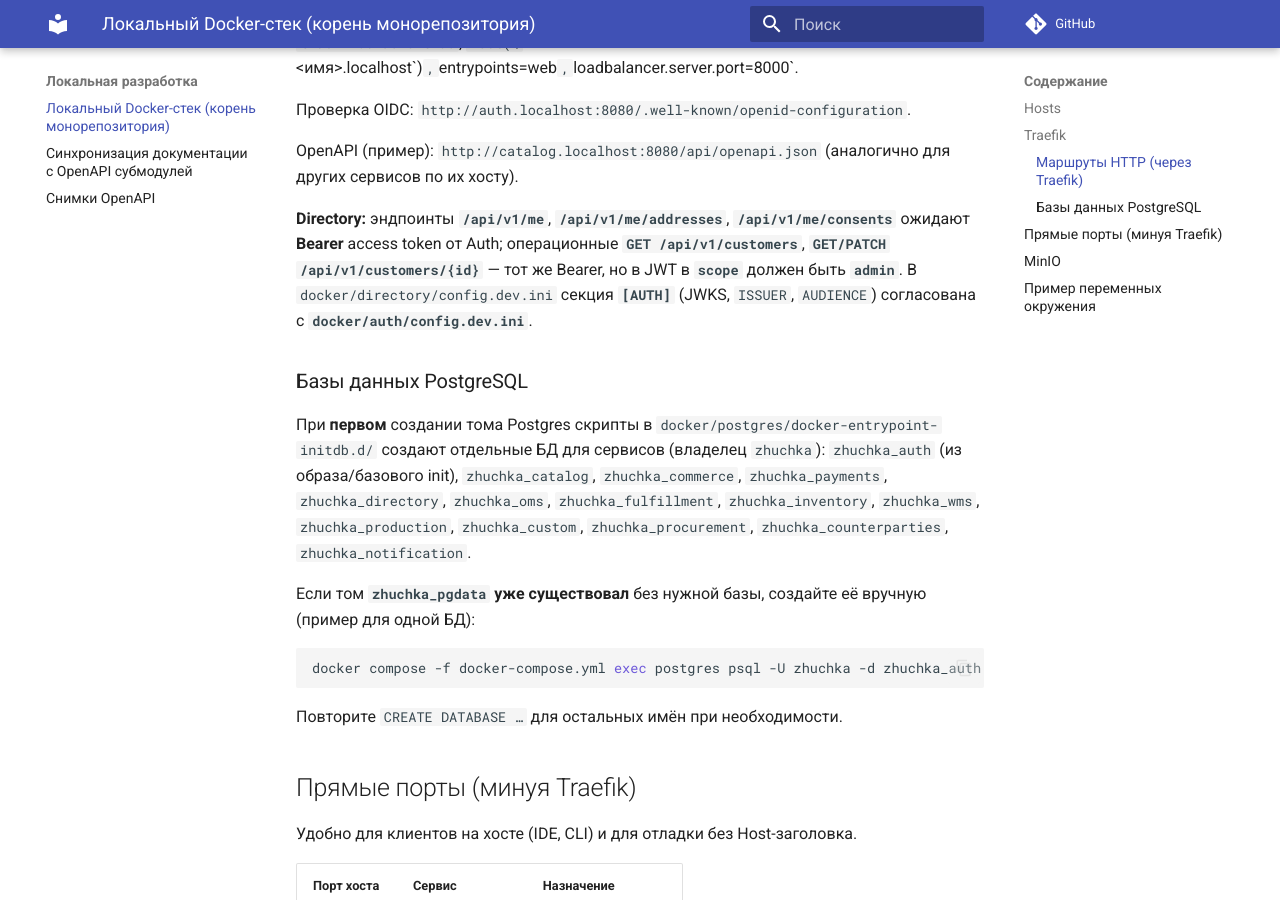
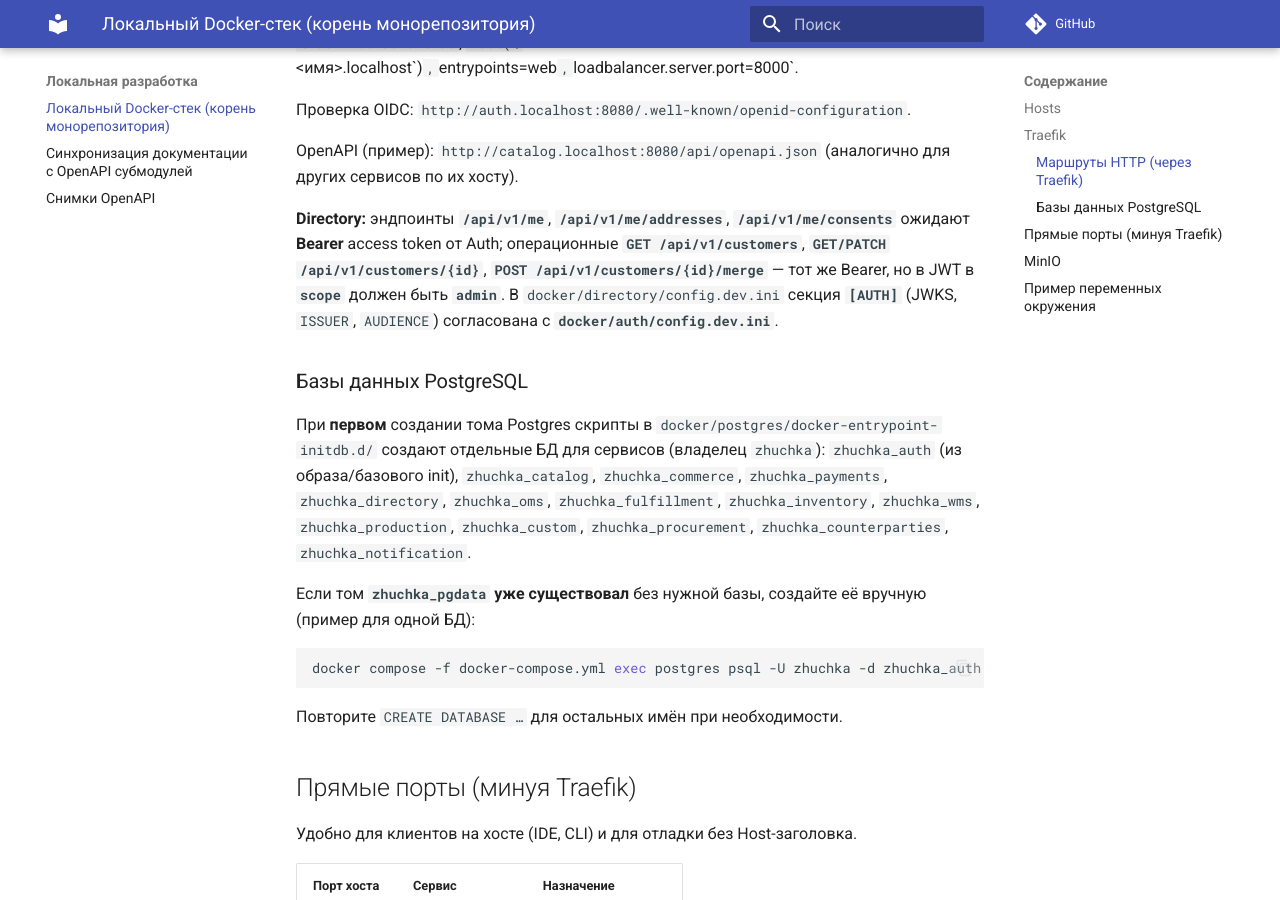
Before and after one commit to ZhuchkaTriplesix/ZhuchkaKeyboards, an MkDocs documentation site: the page built from docs/docker-local.md, in a window 1280 px wide and 900 px high, scrolled down 1972 px. Built offline with MkDocs 1.6.1 and Material for MkDocs 9.7.7, drawn with Linux system fonts in a browser that asks for light colours; comment, search, counter and statistics services are not loaded.

Commit message:
chore(directory): bump submodule (POST /customers/merge)
Document merge in docker-local.

Made-with: Cursor

```diff
--- a/docs/docker-local.md
+++ b/docs/docker-local.md
@@ -61,7 +61,7 @@ docker compose -f docker-compose.yml -f docker-compose.local.yml up -d --build
 
 OpenAPI (пример): `http://catalog.localhost:8080/api/openapi.json` (аналогично для других сервисов по их хосту).
 
-**Directory:** эндпоинты **`/api/v1/me`**, **`/api/v1/me/addresses`**, **`/api/v1/me/consents`** ожидают **Bearer** access token от Auth; операционные **`GET /api/v1/customers`**, **`GET/PATCH /api/v1/customers/{id}`** — тот же Bearer, но в JWT в **`scope`** должен быть **`admin`**. В `docker/directory/config.dev.ini` секция **`[AUTH]`** (JWKS, `ISSUER`, `AUDIENCE`) согласована с **`docker/auth/config.dev.ini`**.
+**Directory:** эндпоинты **`/api/v1/me`**, **`/api/v1/me/addresses`**, **`/api/v1/me/consents`** ожидают **Bearer** access token от Auth; операционные **`GET /api/v1/customers`**, **`GET/PATCH /api/v1/customers/{id}`**, **`POST /api/v1/customers/{id}/merge`** — тот же Bearer, но в JWT в **`scope`** должен быть **`admin`**. В `docker/directory/config.dev.ini` секция **`[AUTH]`** (JWKS, `ISSUER`, `AUDIENCE`) согласована с **`docker/auth/config.dev.ini`**.
 
 ### Базы данных PostgreSQL
 
```
